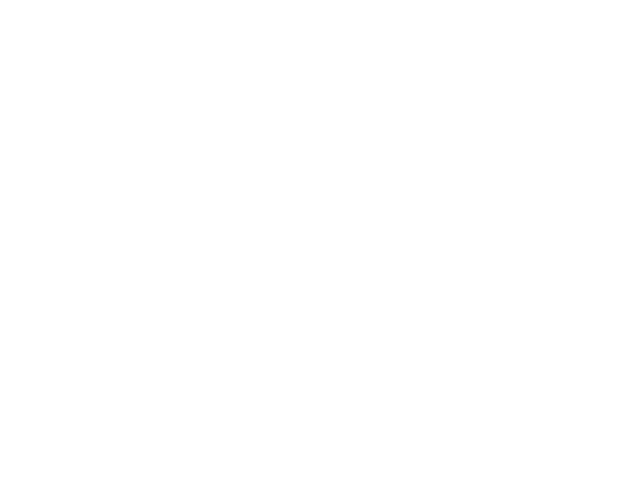
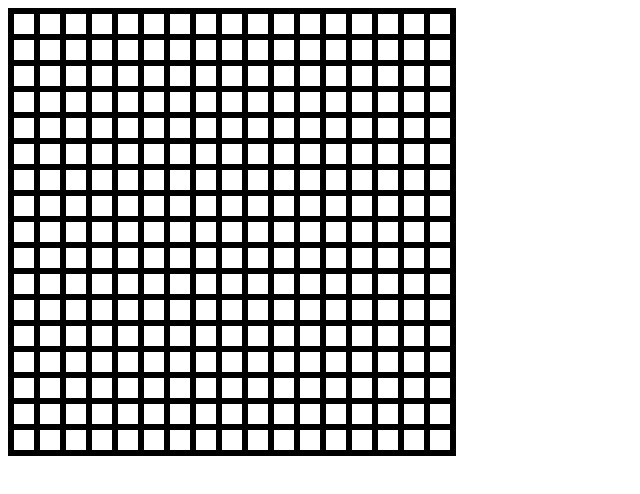
Before and after one commit to mariosconsta/etch_project, a plain HTML site: page index.html in a window 1280 px wide. Shown: the whole page, without its empty margins (0-640 px from the left). Drawn offline with Linux system fonts and the light colour scheme.

Commit message:
Grid is ready

```diff
--- /dev/null
+++ b/app.css
@@ -0,0 +1,24 @@
+body {
+    width: fit-content
+}
+
+#squaresContainer {
+    display: flex;
+    flex-direction: column;
+    border-style: solid;
+    border-color: black;
+    /* justify-items: center;
+    align-content: center; */
+
+}
+
+#rowDivContainer {
+    display: flex;
+    flex-direction: row;
+
+}
+
+.interactiveDiv {
+    border-style: solid;
+    padding: 10px;
+}
--- /dev/null
+++ b/app.js
@@ -0,0 +1,26 @@
+const mainContainer = document.getElementById('squaresContainer');
+console.log(`main container: ${mainContainer}`)
+
+
+function createRowDiv() {
+    const rowDivContainer = document.createElement('div');
+    rowDivContainer.setAttribute('id', 'rowDivContainer');
+    console.log(`rowDivContainer: ${rowDivContainer}`)
+
+    for (let k = 0; k < 17; k++) {
+        let interactiveDiv = document.createElement('div');
+        interactiveDiv.setAttribute('class', 'interactiveDiv');
+        rowDivContainer.appendChild(interactiveDiv);
+    }
+    mainContainer.appendChild(rowDivContainer);
+}
+
+
+function appendRowDiv() {
+    for (let i = 0; i < 17; i++) {
+        createRowDiv()
+    }
+}
+
+// createRowDiv()
+appendRowDiv()
--- a/index.html
+++ b/index.html
@@ -5,10 +5,13 @@
     <meta charset="UTF-8">
     <meta name="viewport" content="width=device-width, initial-scale=1.0">
     <title>Document</title>
+    <link rel="stylesheet" href="app.css">
 </head>
 
 <body>
+    <div id="squaresContainer"></div>
 
+    <script src="app.js" defer></script>
 </body>
 
 </html>
```
